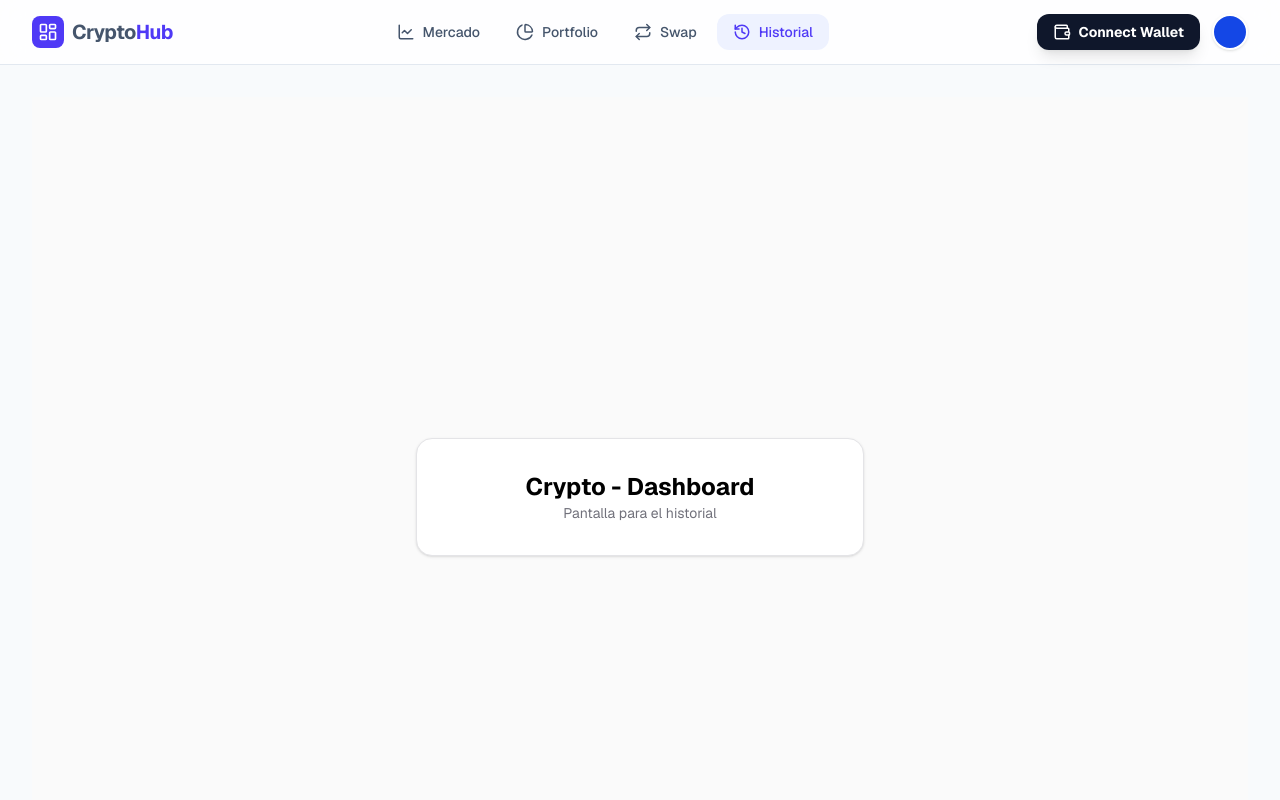
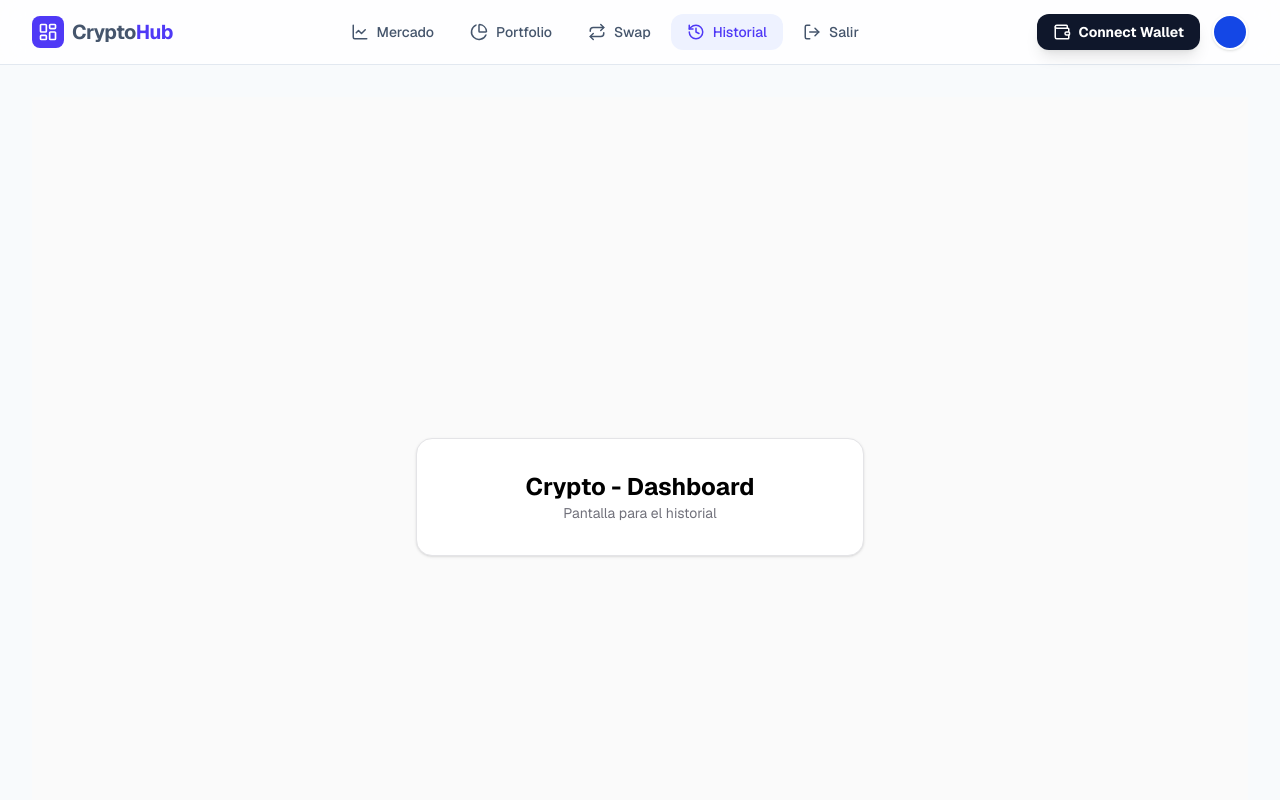
Before and after one commit to DanielGuzmanV/Fundamentos-NextJs, a Next.js app: page /crypto-dashboard/history in a window 1280 px wide. Shown: the top 800 px of the page. Built offline with nearby package versions, Linux system fonts and the light colour scheme.

Commit message:
Se agrego la opcion de poder salir de la demo en el navbar

```diff
--- a/src/features/demos/crypto-dashboard/main/constants/navLinks.ts
+++ b/src/features/demos/crypto-dashboard/main/constants/navLinks.ts
@@ -1,5 +1,5 @@
 import { PATHS } from "@/lib/constants/paths";
-import { History, LineChart, LucideIcon, PieChart, Repeat } from "lucide-react";
+import { History, LineChart, LogOut, LucideIcon, PieChart, Repeat } from "lucide-react";
 
 interface PropsLinks {
   name: string;
@@ -12,4 +12,5 @@ export const navLinks: PropsLinks[] = [
   { name: "Portfolio", href: PATHS.CRYPTO_PORTFOLIO, icon: PieChart },
   { name: "Swap", href: PATHS.CRYPTO_SWAP, icon: Repeat },
   { name: "Historial", href: PATHS.CRYPTO_HISTORY, icon: History },
+  { name: "Salir", href: PATHS.DEMO_1, icon: LogOut },
 ]
```
